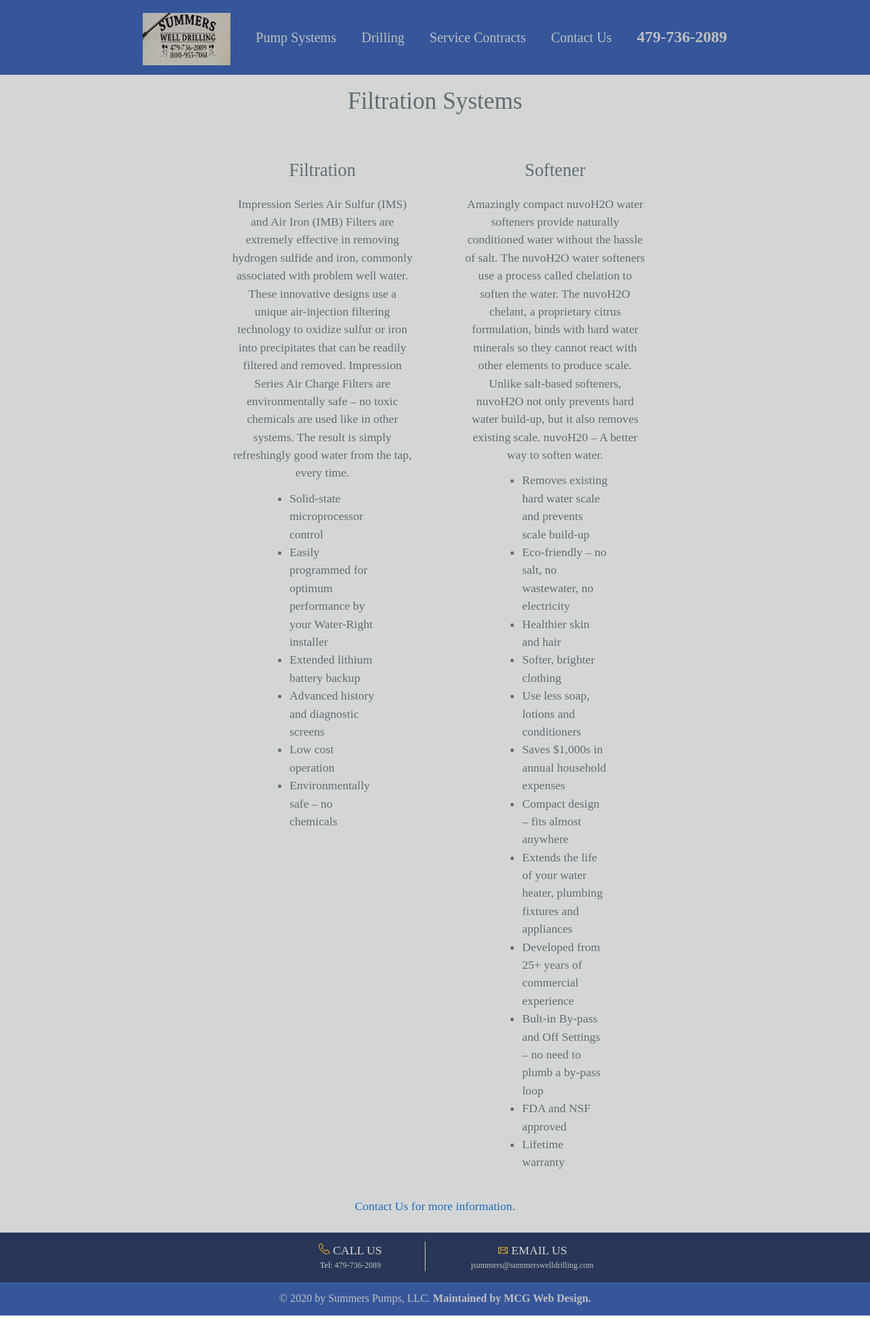
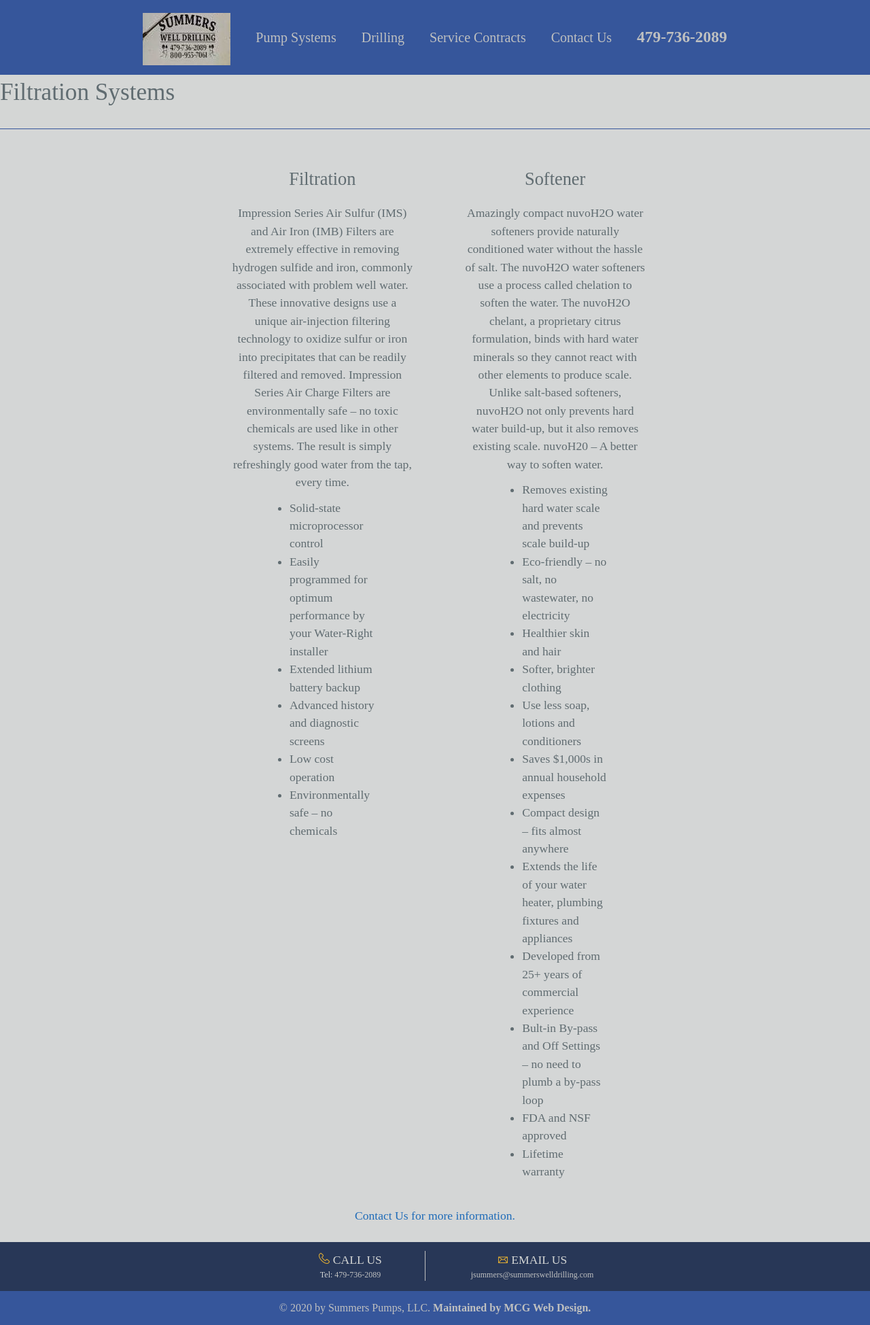
Before and after one commit to jamess999888/SummersPumps, a Jekyll site: the page built from filtrationSystems.md, in a window 1280 px wide. Shown: the whole page at 68% size. Built offline with Jekyll 4.4.1, drawn with Linux system fonts in a browser that asks for light colours; our own code applies the rules of GitHub Pages for plain Markdown files.

Commit message:
working on filtrtation systems styling

```diff
--- a/css/style.css
+++ b/css/style.css
@@ -1276,8 +1276,8 @@
 
 #filtrationSystems h1 {
     background-color: #D4D6D5;
-    text-align: center;
-    padding-top: 1%;
+    border-bottom: 1px solid #36569B;
+    padding-bottom: 2%;
 }
 
 #filtrationSystems div {
```
